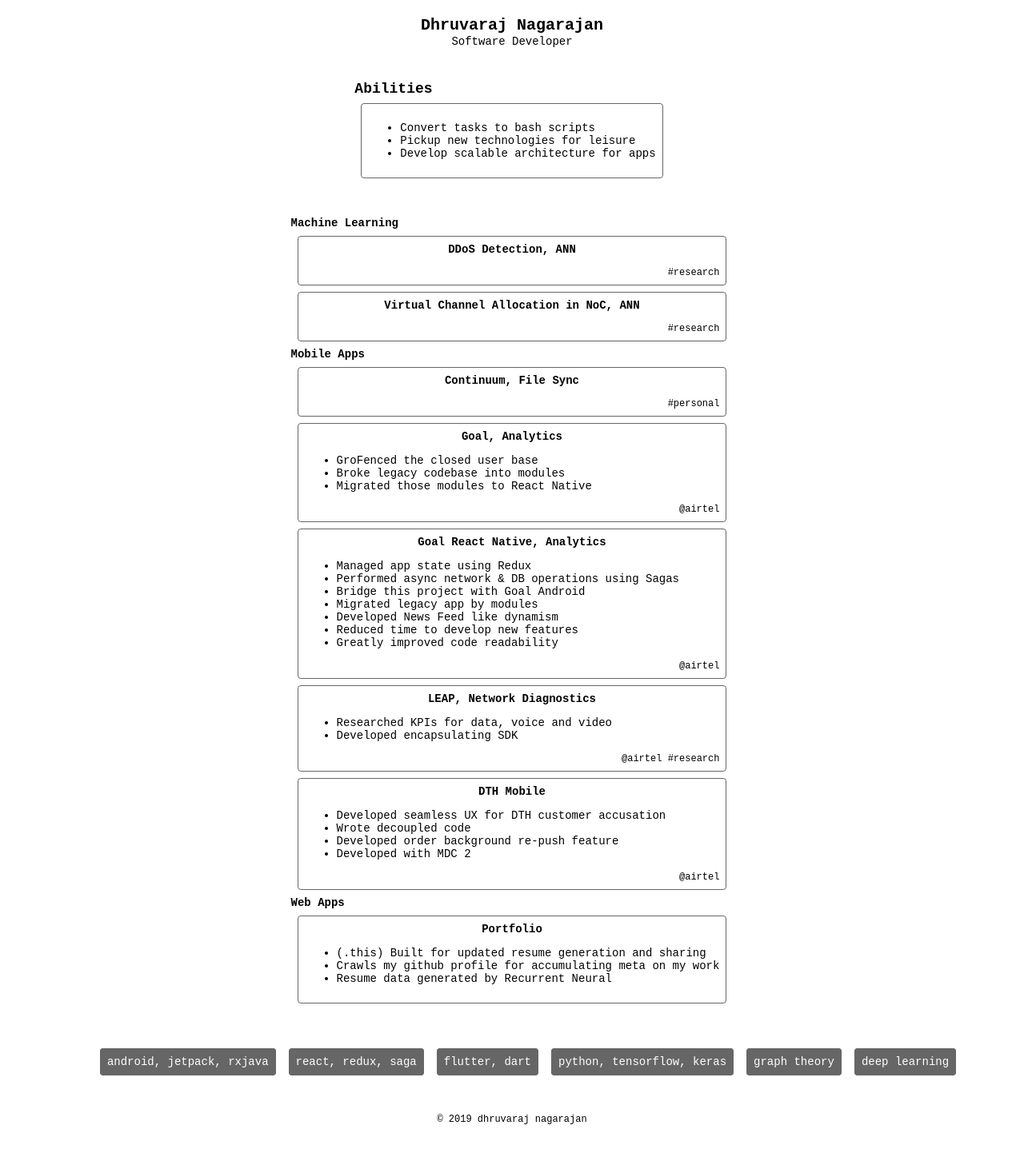
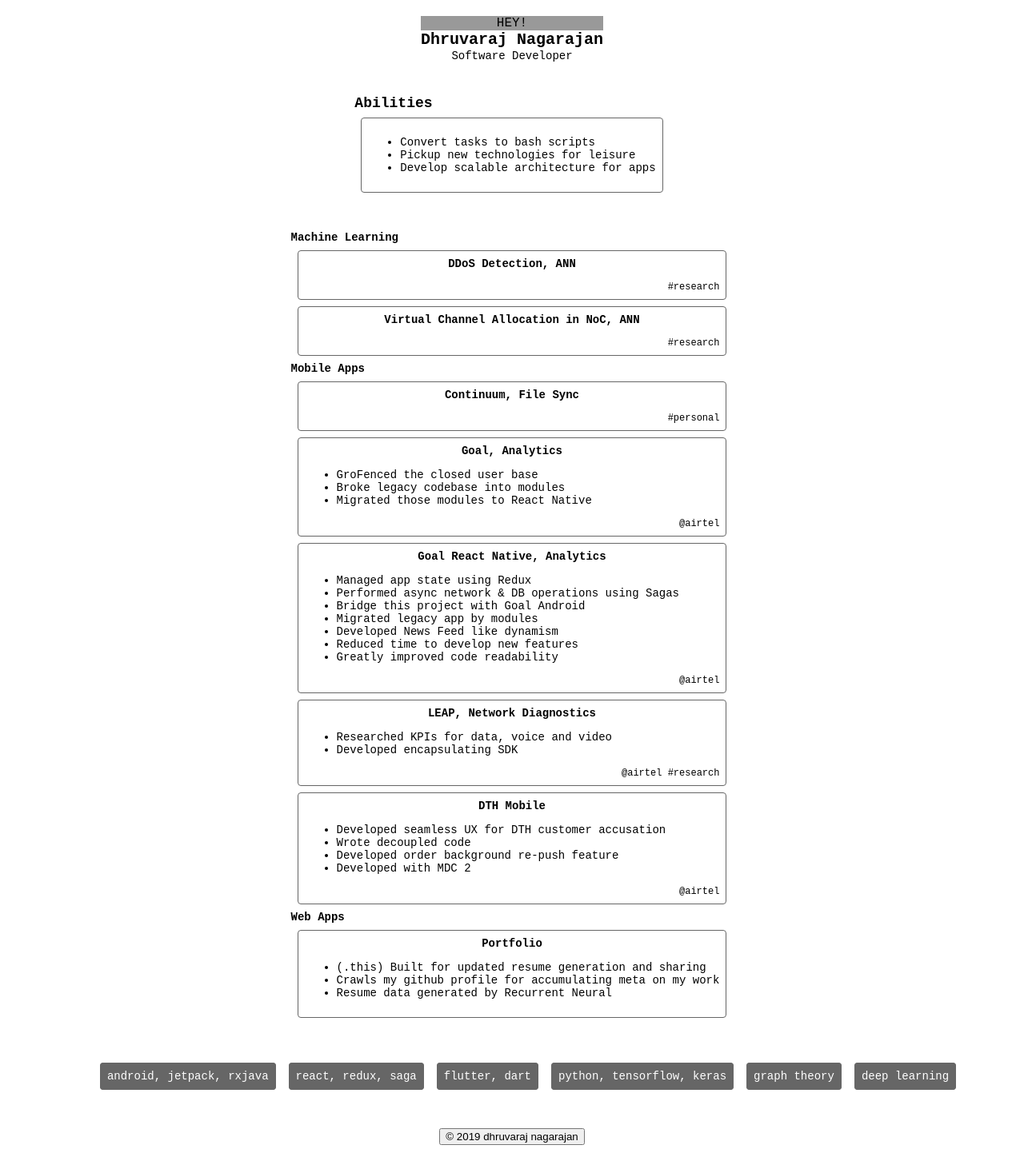
Before and after one commit to dhruvnagarajan/dhruvnagarajan.github.io, a React (Create React App) app: page / in a window 1280 px wide. Shown: the whole page at 80% size. Before the commit the page ends 1427 px from the top, so only its background shows below. Built offline with nearby package versions, Linux system fonts and the light colour scheme.

Commit message:
Before adding GH Pages

```diff
--- a/src/components/footer/Footer.component.js
+++ b/src/components/footer/Footer.component.js
@@ -2,6 +2,7 @@ import React, { Component } from 'react'
 import html2canvas from 'html2canvas'
 import jsPDF from 'jspdf'
 import ReactDOMServer from 'react-dom/server'
+import { Button } from 'react-bootstrap'
 
 export default class FooterComponent extends Component {
 
@@ -20,7 +21,7 @@ export default class FooterComponent extends Component {
     render() {
         return (
             <div className="outer h6 lol" id="ASD" onClick={ this.print }>
-                &copy; 2019 dhruvaraj nagarajan
+                <Button>&copy; 2019 dhruvaraj nagarajan</Button>
             </div>
         )
     }
--- a/src/components/header/header.component.js
+++ b/src/components/header/header.component.js
@@ -1,14 +1,24 @@
 import React from 'react'
 import './header.css'
 import * as data from '../../data/header.json'
+import { Tabs, Tab, Jumbotron } from 'react-bootstrap'
 
 export default class Header extends React.Component {
     render() {
+        var style = {
+            "background-color": "#999"
+        }
         return (
             <div className="outer">
-                <span className="h2 b">{ data.name }</span>
-                <br></br>
-                <span className="h5">{ data.title }</span>
+            <Jumbotron style={style}>HEY!</Jumbotron>
+                <Tabs defaultActiveKey="profile" id="uncontrolled-tab-example">
+                    <Tab>
+                        <span className="h2 b">{ data.name }</span>
+                    </Tab>
+                    <Tab>
+                        <span className="h5">{ data.title }</span>
+                    </Tab>
+                </Tabs>
             </div>
         );
     }
```
